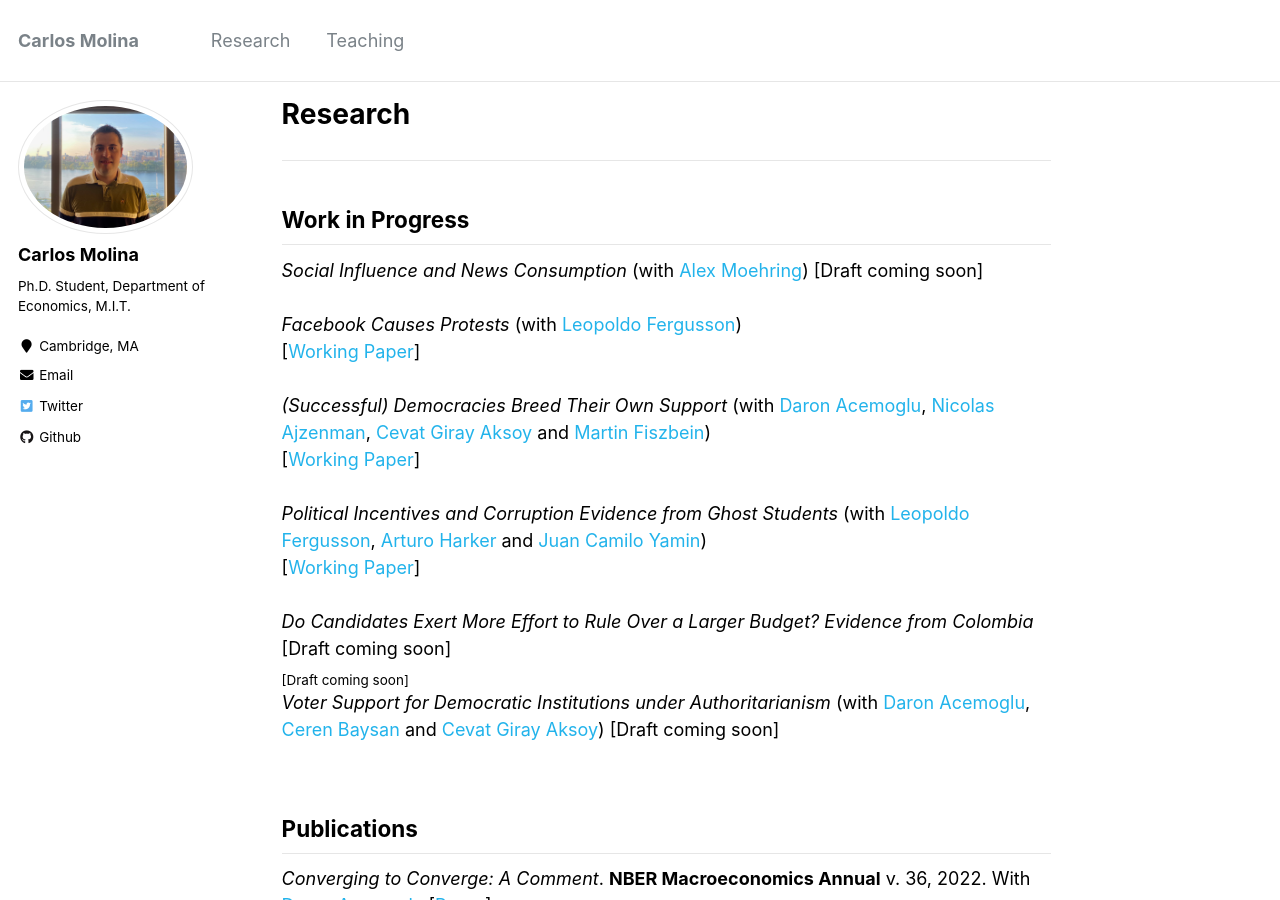
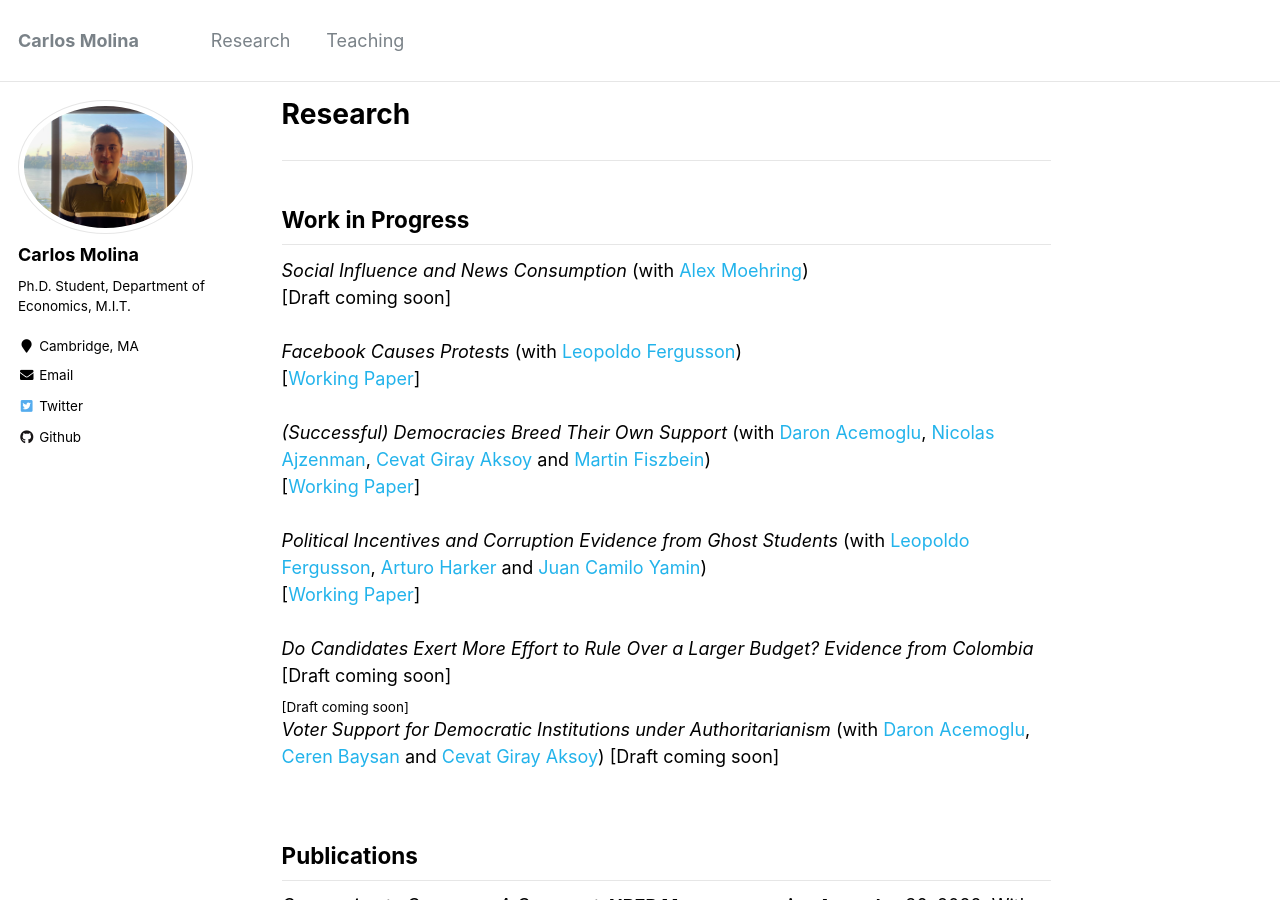
Before and after one commit to carlosmolinaguerra/carlosmolinaguerra.github.io, a Jekyll site: the page built from _pages/research.md, in a window 1280 px wide and 900 px high. Built offline with Jekyll 4.4.1, drawn with Linux system fonts in a browser that asks for light colours.

Commit message:
Update research.md

```diff
--- a/_pages/research.md
+++ b/_pages/research.md
@@ -9,7 +9,9 @@ author_profile: true
 **Work in Progress**
 ------
 
-*Social Influence and News Consumption* (with [Alex Moehring](https://sites.google.com/view/alexmoehring)) [Draft coming soon] <br>
+*Social Influence and News Consumption* (with [Alex Moehring](https://sites.google.com/view/alexmoehring)) <br>
+[Draft coming soon]
+<br>
 <br>
 *Facebook Causes Protests* (with [Leopoldo Fergusson](https://www.leopoldofergusson.com/))
 <br>
```
